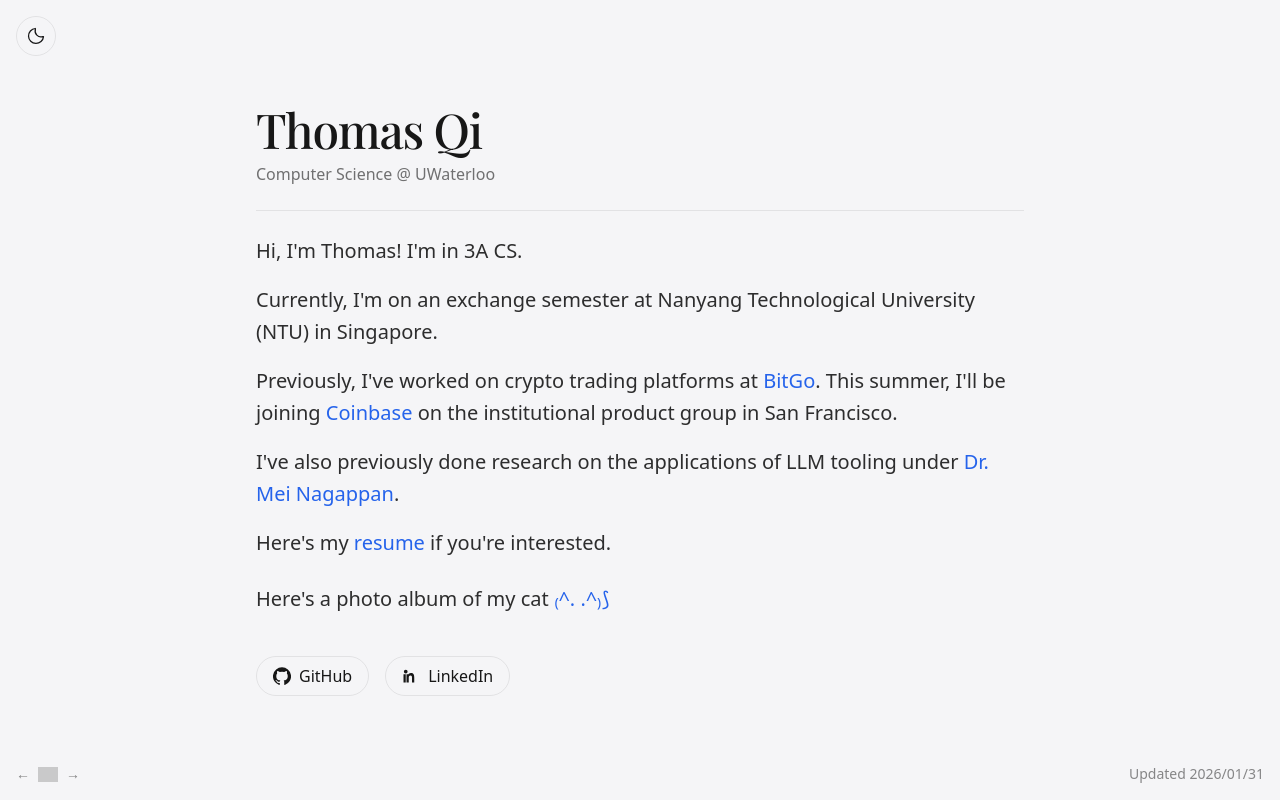
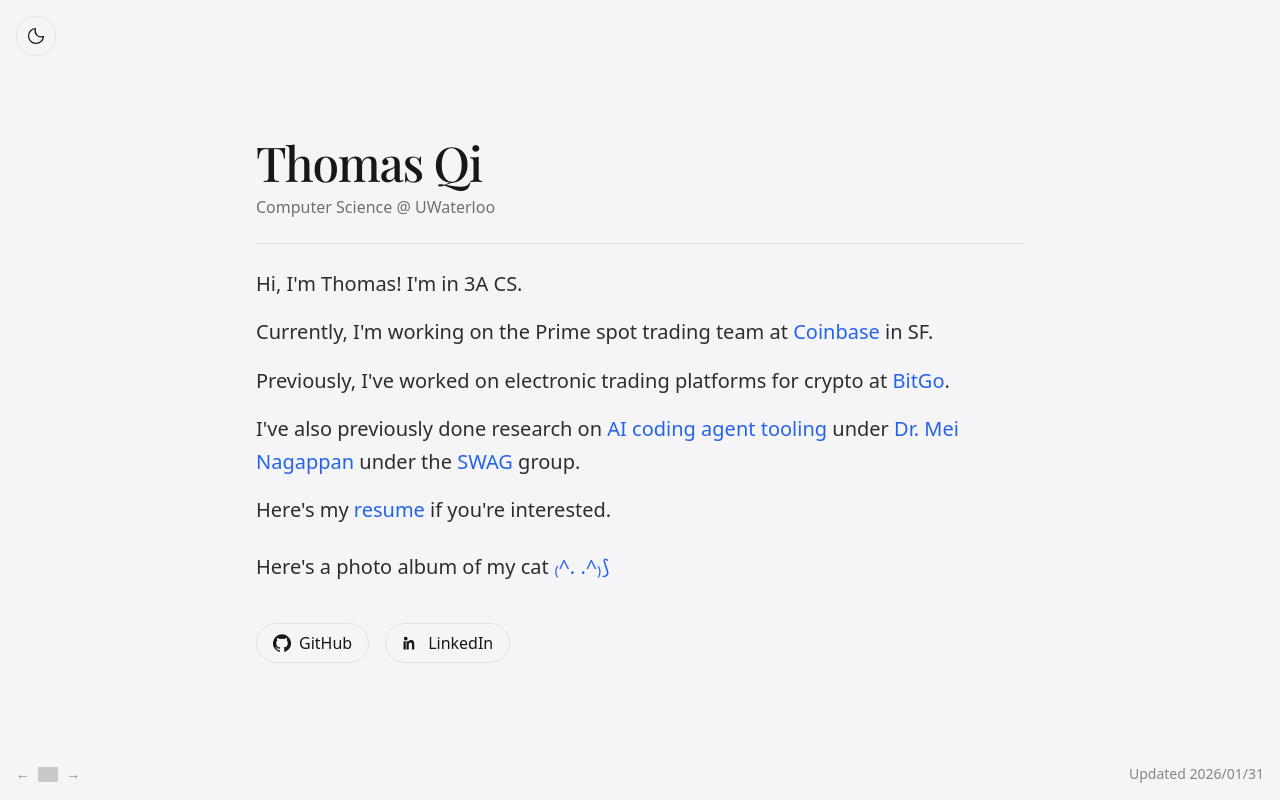
Before and after one commit to ThomasQi3141/personal-website-3, a Next.js app: page / in a window 1280 px wide. Built offline with nearby package versions, Linux system fonts and the light colour scheme; grey boxes are pictures that could not be loaded; a web font is replaced by a local one.

Commit message:
updated resume and description

```diff
--- a/src/app/page.tsx
+++ b/src/app/page.tsx
@@ -23,41 +23,56 @@ export default function Home() {
           </p>
 
           <p className="mt-4 text-base min-[420px]:text-lg sm:text-xl leading-relaxed text-foreground/90">
-            Currently, I&apos;m on an exchange semester at Nanyang Technological
-            University (NTU) in Singapore.
+            Currently, I&apos;m working on the Prime spot trading team at{" "}
+            <a
+              href="https://www.coinbase.com/prime/trading"
+              target="_blank"
+              rel="noopener noreferrer"
+              className="accent-link">
+              Coinbase
+            </a>{" "}
+            in SF.
           </p>
 
           <p className="mt-4 text-base min-[420px]:text-lg sm:text-xl leading-relaxed text-foreground/90">
-            Previously, I&apos;ve worked on crypto trading platforms at{" "}
+            Previously, I&apos;ve worked on electronic trading platforms for
+            crypto at{" "}
             <a
-              href="https://www.bitgo.com/"
+              href="https://www.bitgo.com/products/trading/"
               target="_blank"
               rel="noopener noreferrer"
               className="accent-link">
               BitGo
             </a>
-            . This summer, I&apos;ll be joining{" "}
+            .
+          </p>
+
+          <p className="mt-4 text-base min-[420px]:text-lg sm:text-xl leading-relaxed text-foreground/90">
+            I&apos;ve also previously done research on{" "}
             <a
-              href="https://www.coinbase.com/"
+              href="https://github.com/ThomasQi3141/repo-parsing"
               target="_blank"
               rel="noopener noreferrer"
               className="accent-link">
-              Coinbase
+              AI coding agent tooling
             </a>{" "}
-            on the institutional product group in San Francisco.
-          </p>
-
-          <p className="mt-4 text-base min-[420px]:text-lg sm:text-xl leading-relaxed text-foreground/90">
-            I&apos;ve also previously done research on the applications of LLM
-            tooling under{" "}
+            under{" "}
             <a
               href="https://cs.uwaterloo.ca/~m2nagapp/"
               target="_blank"
               rel="noopener noreferrer"
               className="accent-link">
               Dr. Mei Nagappan
-            </a>
-            .
+            </a>{" "}
+            under the{" "}
+            <a
+              href="https://www.swag.uwaterloo.ca/"
+              target="_blank"
+              rel="noopener noreferrer"
+              className="accent-link">
+              SWAG
+            </a>{" "}
+            group.
           </p>
 
           <p className="mt-4 text-base min-[420px]:text-lg sm:text-xl leading-relaxed text-foreground/90">
```
Also changed, not shown: 1 other file (tests, documents, lock files or other folders).
